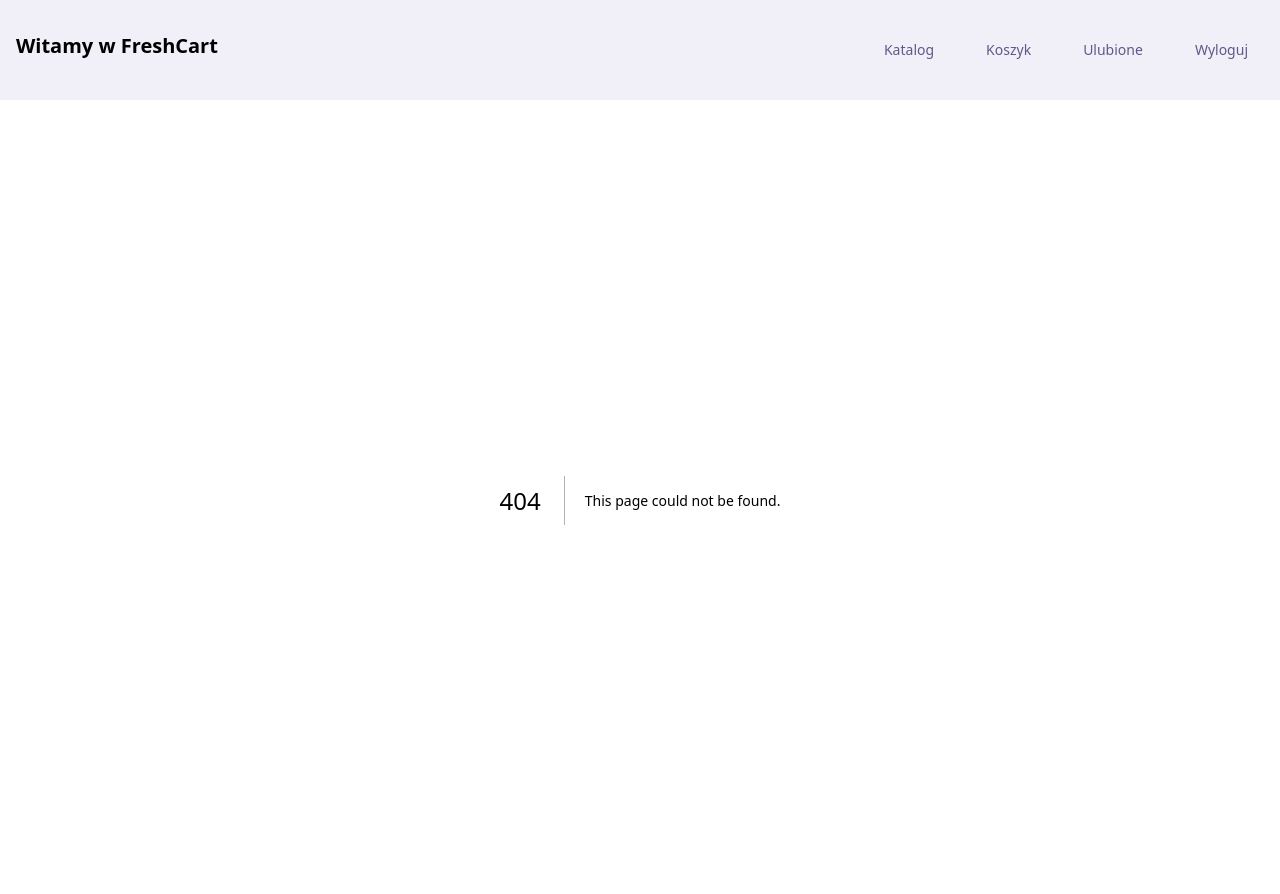
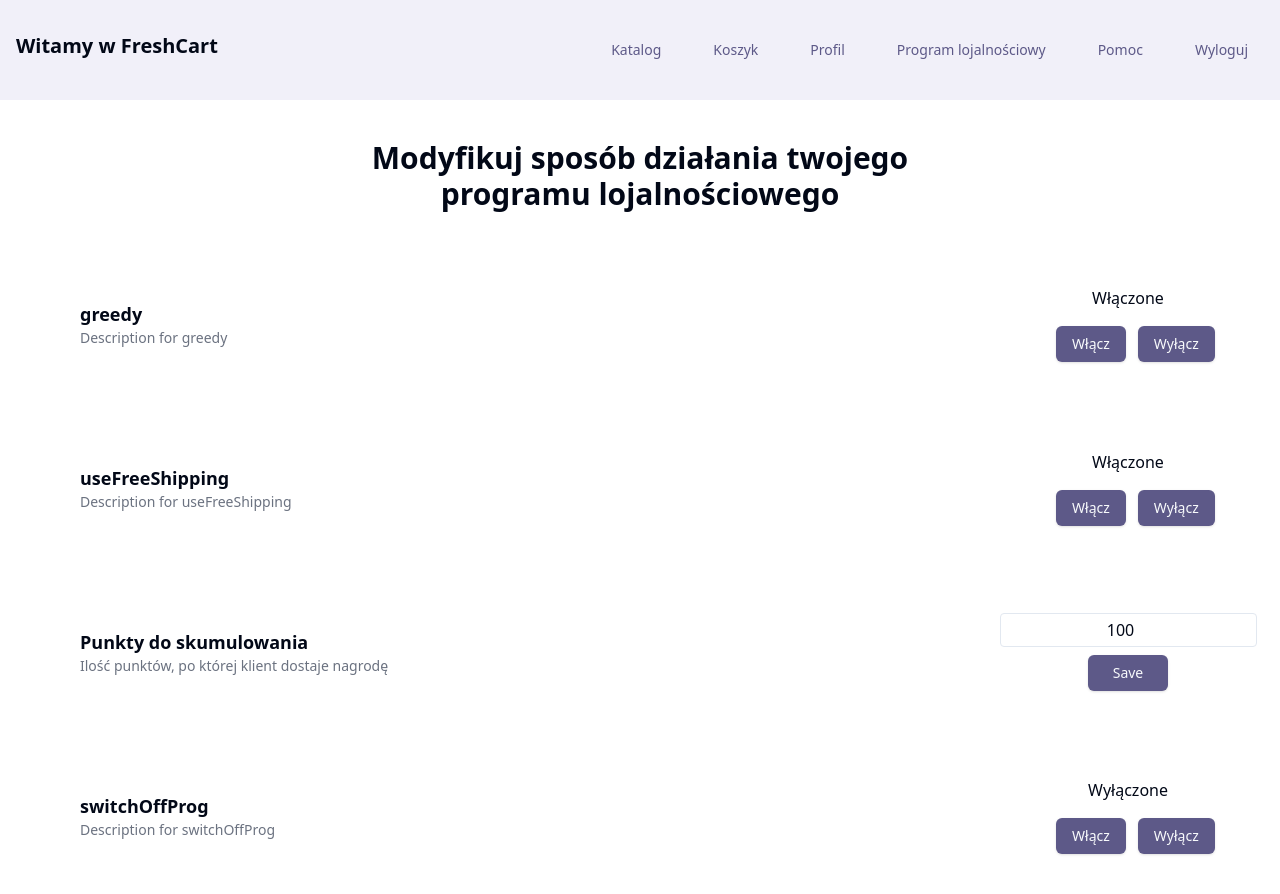
Before and after one commit to therockey/FreshCart, a Next.js app: page /client/loyaltyProg/edit in a window 1280 px wide. Before the commit this address had no page. Shown: the top 894 px of the page. Built offline with nearby package versions, Linux system fonts and the light colour scheme.

Commit message:
scaffold loyaltyProg use case

```diff
--- a/src/app/client/cart/page.tsx
+++ b/src/app/client/cart/page.tsx
@@ -1,25 +1,40 @@
-"use client"
-import {getOrder} from "@/api/getOrder";
-import {useQuery} from "@tanstack/react-query";
+"use client";
+import { getOrder } from "@/api/getOrder";
+import CartListItem from "@/components/cart/CartListItem";
+import { Button } from "@/components/ui/button";
+import { Separator } from "@/components/ui/separator";
+import { useQuery } from "@tanstack/react-query";
+import Link from "next/link";
 
 const Page = () => {
-    const {isPending, error, data} = useQuery({
+  const { isPending, error, data } = useQuery({
     queryKey: ["order"],
     queryFn: () => getOrder("1231"),
   });
 
   return (
-        <div>
-            <h2>Twój koszyk</h2>
-            <h3>Kontynuuj zakupy bądź złóż zamówienie</h3>
+    <div className="flex justify-center flex-col  text-center p-5 max-w-[1200px] mx-auto">
+      <h2 className="text-4xl font-bold mb-4">Twój koszyk</h2>
+      <h3 className="mb-10">Kontynuuj zakupy bądź złóż zamówienie</h3>
+      <Separator />
       {data &&
         data.products.map((product, index) => (
-                    <div>
-                        <h2>{product.name}</h2>
-                        <p>Price: {product.price}</p>
-                        <p>Quantity: {data.quantities[index]}</p>
-                    </div>
+          <>
+            <CartListItem
+              key={index}
+              {...product}
+              quantity={data.quantities[index]}
+            />
+            <Separator />
+          </>
         ))}
+      <Button
+        variant="default"
+        className="flex-grow-0 flex-none w- mx-auto my-[2rem]"
+        asChild
+      >
+        <Link href="cart/order">Złóż zamówienie</Link>
+      </Button>
     </div>
   );
 };
--- /dev/null
+++ b/src/app/client/loyaltyProg/edit/page.tsx
@@ -0,0 +1,153 @@
+"use client";
+import { Button } from "@/components/ui/button";
+import { useState } from "react";
+
+interface LoyaltyProgSettings {
+  greedy: boolean;
+  cumulateUntil: number;
+  useFreeShipping: boolean;
+  switchOffProg: boolean;
+}
+
+enum BooleanOptions {
+  greedy = "greedy",
+  useFreeShipping = "useFreeShipping",
+  switchOffProg = "switchOffProg",
+}
+
+const Page = () => {
+  const loyaltyProgSettings: LoyaltyProgSettings = {
+    greedy: true,
+    cumulateUntil: 100,
+    useFreeShipping: true,
+    switchOffProg: false,
+  };
+
+  const handleChange = (key: keyof LoyaltyProgSettings, value: boolean) => {
+    // Update the setting for the given key (this can be hooked to state or API later)
+    console.log(`Updating ${key} to ${value}`);
+  };
+  const handleNumberChange = (
+    key: keyof LoyaltyProgSettings,
+    value: number
+  ) => {
+    // Update the setting for the given key (this can be hooked to state or API later)
+    console.log(`Updating ${key} to ${value}`);
+  };
+
+  return (
+    <div className="mx-auto max-w-[1200px] flex flex-col justify-center items-center p-5 gap-5">
+      <h2 className="text-3xl font-bold w-[50%] text-center my-5">
+        Modyfikuj sposób działania twojego programu lojalnościowego
+      </h2>
+      {Object.values(BooleanOptions)
+        .slice(0, Object.values(BooleanOptions).length - 1)
+        .map((key) => (
+          <RowForBooleanOption
+            key={key}
+            label={key}
+            sublabel={`Description for ${key}`}
+            value={
+              loyaltyProgSettings[key as keyof LoyaltyProgSettings] as boolean
+            }
+            onChange={(arg) =>
+              handleChange(key as keyof LoyaltyProgSettings, arg)
+            }
+          />
+        ))}
+      <RowForNumberOptions
+        label="Punkty do skumulowania"
+        sublabel="Ilość punktów, po której klient dostaje nagrodę"
+        value={loyaltyProgSettings.cumulateUntil}
+        onChange={(arg) => handleNumberChange("cumulateUntil", arg)}
+      />
+      {Object.values(BooleanOptions)
+        .slice(Object.values(BooleanOptions).length - 1)
+        .map((key) => (
+          <RowForBooleanOption
+            key={key}
+            label={key}
+            sublabel={`Description for ${key}`}
+            value={
+              loyaltyProgSettings[key as keyof LoyaltyProgSettings] as boolean
+            }
+            onChange={(arg) =>
+              handleChange(key as keyof LoyaltyProgSettings, arg)
+            }
+          />
+        ))}
+    </div>
+  );
+};
+
+export default Page;
+
+interface RowForBooleanOptionProps {
+  label: string;
+  sublabel: string;
+  value: boolean;
+  onChange: (value: boolean) => void;
+}
+
+const RowForBooleanOption = ({
+  label,
+  sublabel,
+  value,
+  onChange,
+}: RowForBooleanOptionProps) => {
+  return (
+    <div className="w-full flex p-5 h-36">
+      <div className="flex flex-col text-left justify-center">
+        <h2 className="text-lg font-semibold">{label}</h2>
+        <p className="text-sm text-gray-500">{sublabel}</p>
+      </div>
+      <div className="flex flex-col ml-auto  justify-center text-center  w-36">
+        <p className="mb-4">{value ? "Włączone" : "Wyłączone"}</p>
+        <div className="flex gap-3 ">
+          <Button onClick={() => onChange(true)}>Włącz</Button>
+          <Button onClick={() => onChange(false)}>Wyłącz</Button>
+        </div>
+      </div>
+    </div>
+  );
+};
+
+type RowForNumberOptionsProps = {
+  label: string;
+  sublabel: string;
+  value: number;
+  onChange: (value: number) => void;
+};
+
+const RowForNumberOptions = ({
+  label,
+  sublabel,
+  value,
+  onChange,
+}: RowForNumberOptionsProps) => {
+  const [inputValue, setInputValue] = useState(value);
+
+  const handleSave = () => {
+    onChange(inputValue); // Save the input value to the parent component
+  };
+
+  return (
+    <div className="w-full flex p-5 h-36 ">
+      <div className="flex flex-col text-left justify-center">
+        <h2 className="text-lg font-semibold">{label}</h2>
+        <p className="text-sm text-gray-500">{sublabel}</p>
+      </div>
+      <div className="flex flex-col ml-auto justify-center text-center items-center w-36">
+        <input
+          type="number"
+          value={inputValue}
+          onChange={(e) => setInputValue(Number(e.target.value))}
+          className="border rounded px-3 py-1 text-center"
+        />
+        <Button onClick={handleSave} className="mt-2 w-20">
+          Save
+        </Button>
+      </div>
+    </div>
+  );
+};
--- /dev/null
+++ b/src/app/client/loyaltyProg/page.tsx
@@ -0,0 +1,47 @@
+import LoyaltyProgStatBadge from "@/components/loyaltyProg/LoyaltyProgStatBadge";
+import OrderHistoryListItem from "@/components/loyaltyProg/OrderHistoryListItem";
+import { Button } from "@/components/ui/button";
+import { Separator } from "@/components/ui/separator";
+import Link from "next/link";
+
+interface OrderHistoryRecord {
+  id: string;
+  price: number;
+  date: Date;
+}
+const labels = ["Punkty", "Punkty obecne", "Oszczędzone pieniądze"];
+const Page = () => {
+  const badgeProps = [
+    { label: "Łączne zdobyte punkty", value: "123" },
+    { label: "Punkty obecne", value: "123" },
+    { label: "Oszczędzone pieniądze", value: "123zł" },
+  ];
+  const orders: OrderHistoryRecord[] = [
+    { id: "1231", price: 123, date: new Date() },
+    { id: "1232", price: 123, date: new Date() },
+    { id: "1233", price: 123, date: new Date() },
+    { id: "1234", price: 123, date: new Date() },
+  ];
+  return (
+    <div className="flex justify-center flex-col  text-center p-5 max-w-[1200px] mx-auto gap-4">
+      <h2 className="text-4xl font-bold mb-4">Program lojalnościowy</h2>
+      <div className="flex flex-row  justify-between mx-[4rem] my-5">
+        {badgeProps.map((badge, index) => (
+          <LoyaltyProgStatBadge key={badge.label} {...badge} />
+        ))}
+      </div>
+      <Button asChild variant="default" className="mx-auto">
+        <Link href={"loyaltyProg/edit"}>Edytuj program lojalnościowy</Link>
+      </Button>
+      <h3 className="text-3xl font-bold my-10">Historia zamówień</h3>
+
+      {orders.map((order) => (
+        <>
+          <OrderHistoryListItem key={order.id} {...order} />
+          <Separator />
+        </>
+      ))}
+    </div>
+  );
+};
+export default Page;
--- a/src/components/Navbar.tsx
+++ b/src/components/Navbar.tsx
@@ -18,7 +18,9 @@ const employeeLinks: NavbarLink[] = [
 const customerLinks: NavbarLink[] = [
   { href: "", label: "Katalog" },
   { href: "/client/cart", label: "Koszyk" },
-  { href: "", label: "Ulubione" },
+  { href: "", label: "Profil" },
+  { href: "/client/loyaltyProg", label: "Program lojalnościowy" },
+  { href: "", label: "Pomoc" },
   { href: "", label: "Wyloguj" },
 ];
 type NavbarItemProps = NavbarLink & {
--- /dev/null
+++ b/src/components/cart/CartListItem.tsx
@@ -0,0 +1,34 @@
+import { Minus, Plus, Trash } from "@mynaui/icons-react";
+import { Button } from "../ui/button";
+
+interface CartListItemProps {
+  name: string;
+  price: number;
+  quantity: number;
+}
+const CartListItem = ({ name, price, quantity }: CartListItemProps) => {
+  return (
+    <div className="flex justify-center  text-center w-full items-center px-[1rem] h-20 ">
+      <h2 className="text-xl mr-[3rem]">{name}</h2>
+      <div className="flex ">
+        <p>{price} zł</p>
+      </div>
+      <div className="ml-auto flex h-full items-center align-middle gap-5">
+        <p className="mr-5">Sztuki: {quantity}</p>
+        <div className="flex flex-col gap-5">
+          <Button variant="ghost" size="icon" className=" size-5">
+            <Plus />
+          </Button>
+          <Button variant="ghost" size="icon" className=" size-5">
+            <Minus />
+          </Button>
+        </div>
+        <Button variant="ghost" size="icon" className=" size-10">
+          <Trash />
+        </Button>
+      </div>
+    </div>
+  );
+};
+
+export default CartListItem;
--- /dev/null
+++ b/src/components/loyaltyProg/LoyaltyProgStatBadge.tsx
@@ -0,0 +1,14 @@
+interface LoyaltyProgStatBadgeProps {
+  label: string;
+  value: string;
+}
+
+const LoyaltyProgStatBadge = ({ label, value }: LoyaltyProgStatBadgeProps) => {
+  return (
+    <div className="flex flex-col items-center gap-2 mx-auto w-36">
+      <p className="text-3xl font-bold">{value}</p>
+      <p className="text-lg">{label}</p>
+    </div>
+  );
+};
+export default LoyaltyProgStatBadge;
--- /dev/null
+++ b/src/components/loyaltyProg/OrderHistoryListItem.tsx
@@ -0,0 +1,30 @@
+import { DotsVertical, InfoCircle } from "@mynaui/icons-react";
+import { Button } from "../ui/button";
+interface LoyaltyProgStats {
+  totalPoints: number;
+  currentPoints: number;
+  savedMoney: number;
+}
+interface OrderHistoryListItemProps {
+  id: string;
+  price: number;
+  date: Date;
+}
+const OrderHistoryListItem = ({
+  id,
+  price,
+  date,
+}: OrderHistoryListItemProps) => {
+  return (
+    <div className=" flex justify-center  text-center w-full items-center px-[1rem] h-20 gap-5 ">
+      <h2 className="text-xl mr-[3rem]">Zamówienie {id}</h2>
+      <p className="text-xl mr-[3rem]">{price} zł</p>
+      <p className="text-xl mr-[3rem]">{date.toDateString()}</p>
+      <Button variant="ghost" size="icon" className="text-4xl  ml-auto">
+        <InfoCircle />
+      </Button>
+    </div>
+  );
+};
+
+export default OrderHistoryListItem;
```
Lines whose indentation alone changed are shown as unchanged.
